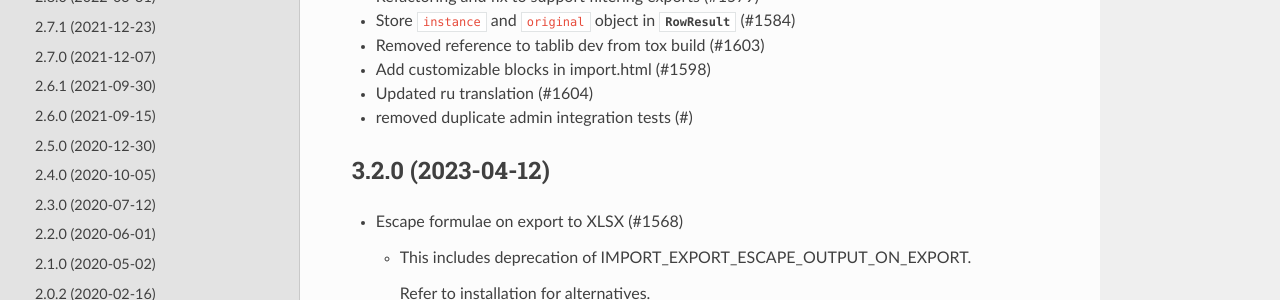
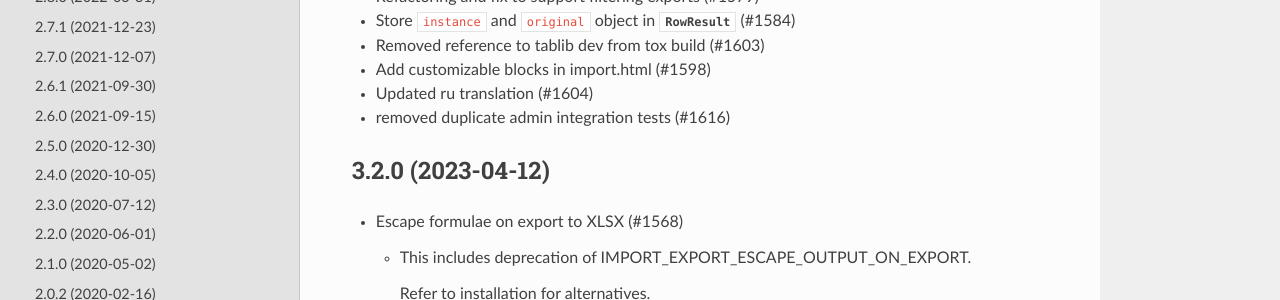
Before and after one commit to django-import-export/django-import-export, a Sphinx documentation site: the page built from docs/changelog.rst, in a window 1280 px wide and 900 px high. Shown: the part 255-555 px from the top of the window. Built offline with Sphinx 7.4.7 and the Read the Docs theme 2.0.0, drawn with Linux system fonts in a browser that asks for light colours; pages that are not in the unit, such as notebooks, are missing from menus.

Commit message:
Update changelog.rst

```diff
--- a/docs/changelog.rst
+++ b/docs/changelog.rst
@@ -10,7 +10,7 @@ Changelog
 - Removed reference to tablib dev from tox build (#1603)
 - Add customizable blocks in import.html (#1598)
 - Updated ru translation (#1604)
-- removed duplicate admin integration tests (#)
+- removed duplicate admin integration tests (#1616)
 
 3.2.0 (2023-04-12)
 ------------------
```
